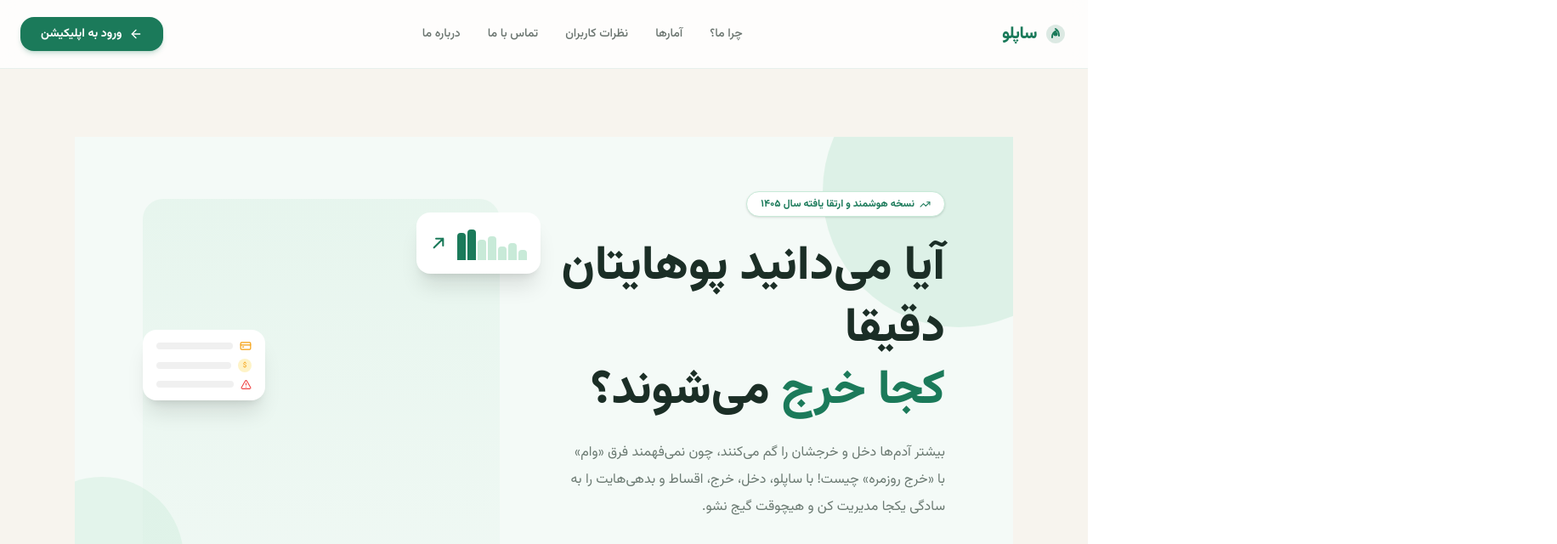
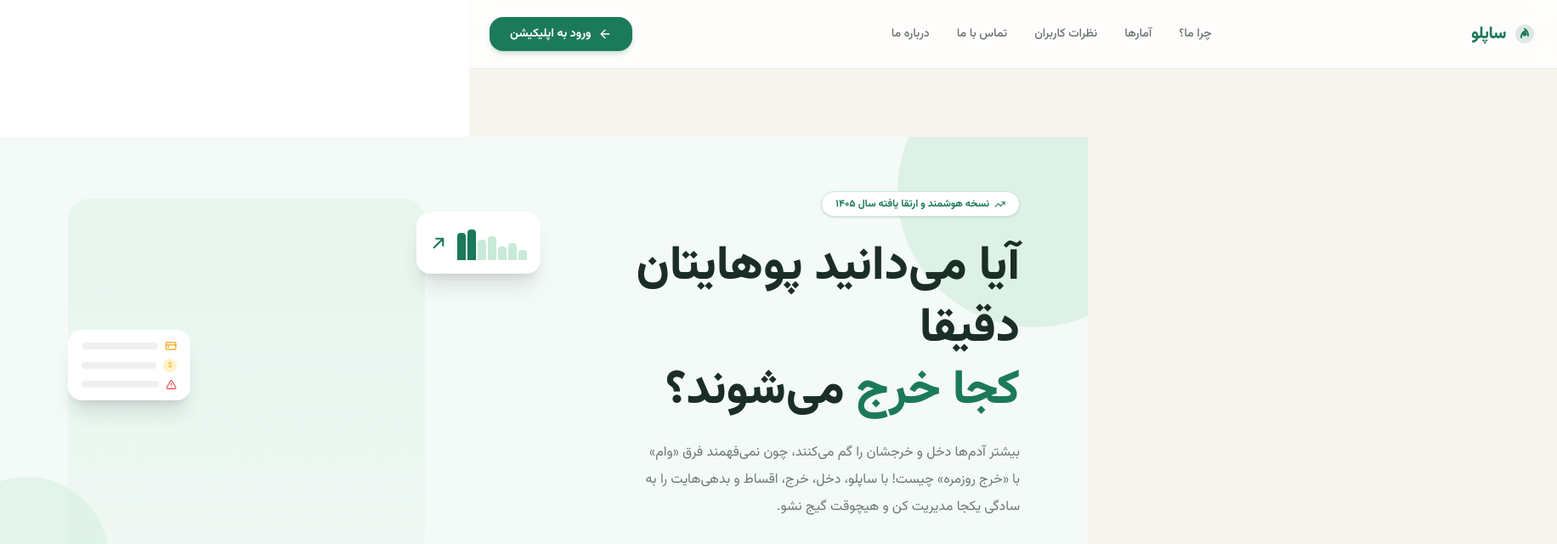
Before and after one commit to parsaasadzadeh/Sablo-Web, a Next.js app: page / in a window 1280 px wide. Shown: the top 640 px of the page at 85% size, 1832 px wide, since content can reach past the window. Built offline with nearby package versions, Linux system fonts and the light colour scheme.

Commit message:
Update HeroSection.js

```diff
--- a/src/components/landing/HeroSection.js
+++ b/src/components/landing/HeroSection.js
@@ -6,7 +6,8 @@ export default function HeroSection() {
   return (
     <section
       dir="rtl"
-      className="relative overflow-hidden bg-[#F4FAF7] min-h-[calc(100vh-80px)]"
+      className="relative overflow-hidden bg-[#F4FAF7] min-h-[calc(100vh-80px)] w-screen -mx-[50vw] left-1/2 right-1/2 relative"
+      style={{ marginLeft: "calc(-50vw + 50%)", marginRight: "calc(-50vw + 50%)", width: "100vw" }}
     >
       {/* پس‌زمینه دکوراتیو */}
       <div
```
